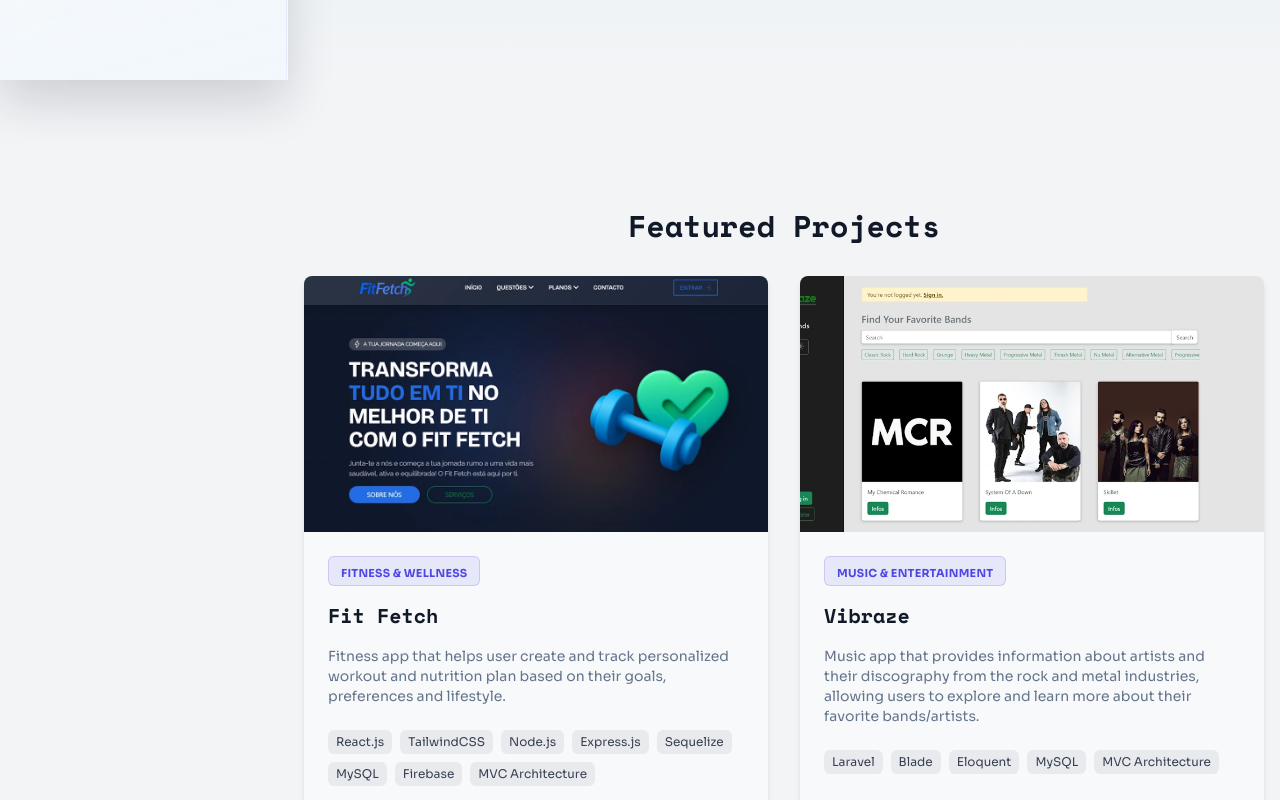
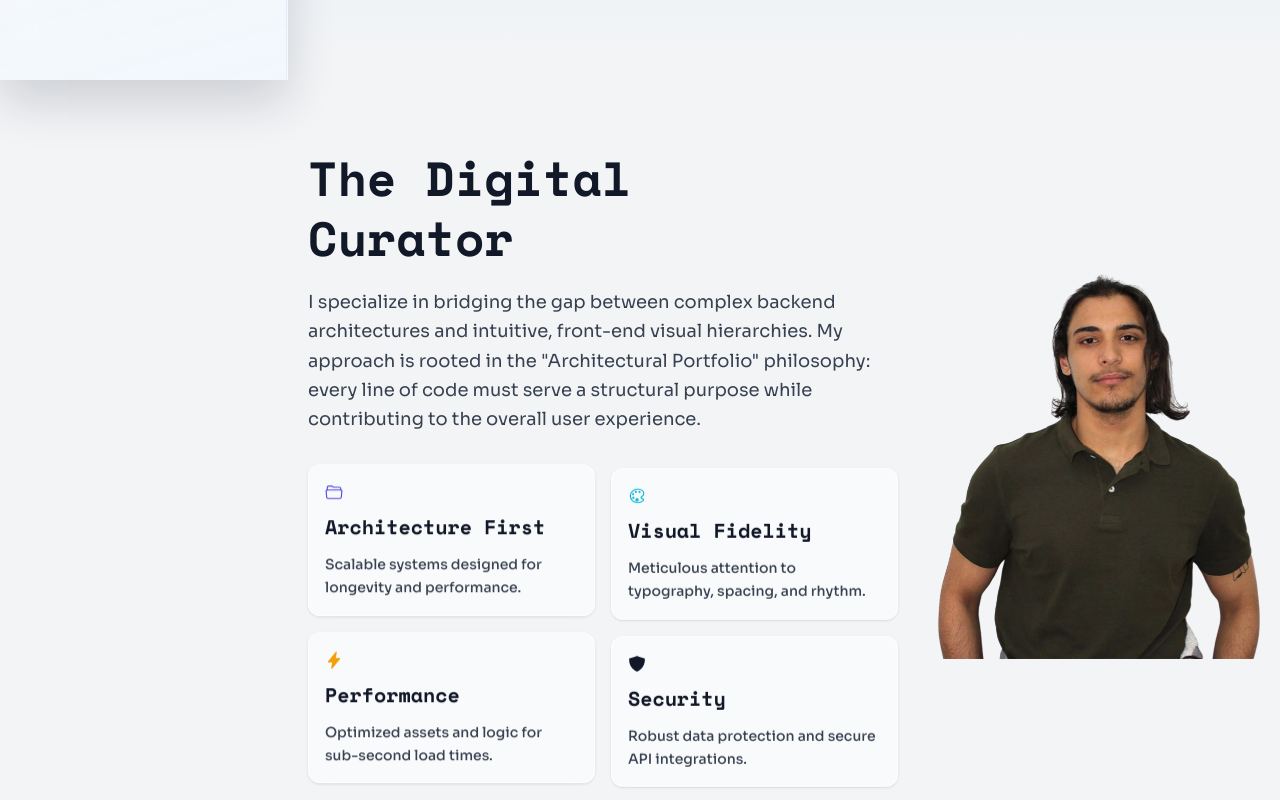
Before and after one commit to leonardojpires/personal-website, a React (Vite) app: page / in a window 1280 px wide. Shown: the part 720-1520 px from the top of the page. Built offline with nearby package versions, Linux system fonts and the light colour scheme.

Commit message:
feat: added Presentation section, moved Hero image and cards to Presentation section

```diff
--- a/src/components/HeroCard/HeroCards.jsx
+++ b/src/components/HeroCard/HeroCards.jsx
@@ -3,13 +3,30 @@
 import Rellax from "rellax";
 import { motion as Motion } from "framer-motion";
 
-export default function HeroCards({ icon, title, description }) {
+const cardPositionClasses = {
+    experience: "top-3 md:top-8 lg:top-12 right-12 md:right-20 rotate-[5deg] float-animation",
+    projects: "bottom-3 md:bottom-8 lg:bottom-12 left-12 sm:left-14 md:left-8 lg:-left-20 rotate-[-5deg] float-reverse-animation",
+    presentationTop: "top-6 md:top-48 right-2 md:right-8 rotate-[4deg] float-animation",
+    presentationBottom: "bottom-6 md:bottom-8 left-2 md:left-8 rotate-[-4deg] float-reverse-animation"
+};
+
+export default function HeroCards({ icon, title, description, positionVariant, mode = "floating", delay, floatVariant = "base" }) {
     const cardRef = useRef(null);
+    const isGrid = mode === "grid";
+    const resolvedVariant = positionVariant ?? (title === "EXPERIENCE" ? "experience" : "projects");
+    const isTopCard = isGrid
+        ? floatVariant !== "reverse"
+        : (resolvedVariant === "experience" || resolvedVariant === "presentationTop");
+    const rellaxSpeed = isTopCard ? -2 : 2;
 
     useEffect(() => {
+        if (isGrid) {
+            return undefined;
+        }
+
         if (cardRef.current) {
             const rellax = new Rellax(cardRef.current, {
-                speed: title === "EXPERIENCE" ? -2 : 2,
+                speed: rellaxSpeed,
                 center: true,
                 wrapper: null,
                 round: true,
@@ -19,18 +36,17 @@
 
             return () => rellax.destroy()
         }
-    }, [title])
+    }, [isGrid, rellaxSpeed])
 
     return (
         <Motion.div
             ref={cardRef}
-            initial={{ opacity: 0, y: title === "EXPERIENCE" ? -12 : 12 }}
+            initial={{ opacity: 0, y: isTopCard ? -12 : 12 }}
             animate={{ opacity: 1, y: 0 }}
-            transition={{ duration: 0.45, delay: title === "EXPERIENCE" ? 0.35 : 0.5, ease: "easeOut" }}
-            className={`hero-card ${
-            title === "EXPERIENCE"
-            ? "top-3 md:top-8 lg:top-12 right-12 md:right-16 lg:right-5 xl:-right-5 rotate-[5deg] float-animation"
-            : "bottom-3 md:bottom-8 lg:bottom-12 left-12 sm:left-14 md:left-8 lg:-left-20 rotate-[-5deg] float-reverse-animation"}`}
+            transition={{ duration: 0.45, delay: delay ?? (isTopCard ? 0.35 : 0.5), ease: "easeOut" }}
+            className={isGrid
+                ? `hero-card hero-card-grid ${floatVariant === "reverse" ? "float-reverse-animation" : "float-animation"}`
+                : `hero-card ${cardPositionClasses[resolvedVariant] ?? cardPositionClasses.projects}`}
         >
             <span aria-hidden="true">{ icon }</span>
             <span className="hero-card-title font-headline">{ title }</span>
--- a/src/components/HeroCard/index.css
+++ b/src/components/HeroCard/index.css
@@ -1,7 +1,7 @@
 @import "tailwindcss";
 
 .hero-card {
-    @apply w-[110px] md:w-[120px] lg:w-[150px] absolute hidden md:flex flex-col items-start gap-1.5 bg-(--gray-50)/90 text-(--gray-900) p-3 md:p-3.5 lg:p-4 rounded-lg shadow-lg backdrop-blur-md transition-all duration-300 ease-in-out;
+    @apply w-[104px] md:w-[114px] lg:w-[142px] absolute hidden md:flex flex-col items-start gap-1 bg-(--gray-50)/90 text-(--gray-900) p-2.5 md:p-3 lg:p-3.5 rounded-lg shadow-lg backdrop-blur-md transition-all duration-300 ease-in-out;
 }
 
 .hero-card:hover {
@@ -9,11 +9,27 @@
 }
 
 .hero-card-title {
-    @apply font-semibold text-[9px] md:text-[10px] lg:text-xs text-(--color-primary);
+    @apply font-semibold text-[8px] md:text-[9px] lg:text-[11px] text-(--color-primary);
 }
 
 .hero-card-description {
-    @apply font-bold text-sm md:text-base lg:text-lg;
+    @apply font-bold text-xs md:text-sm lg:text-base;
+}
+
+.hero-card-grid {
+    @apply relative flex w-full min-h-[120px] gap-2 bg-(--gray-50)/95 border border-white/70 rounded-xl p-4 shadow-sm;
+}
+
+.hero-card-grid > span:first-child {
+    @apply mt-0.5;
+}
+
+.hero-card-grid .hero-card-title {
+    @apply mt-1 text-lg md:text-xl text-(--gray-900);
+}
+
+.hero-card-grid .hero-card-description {
+    @apply mt-1 text-xs md:text-sm text-(--gray-700) leading-relaxed font-medium;
 }
 
 /* CUSTOM ANIMATIONS */
--- a/src/layouts/Hero/index.css
+++ b/src/layouts/Hero/index.css
@@ -1,7 +1,7 @@
 @import "tailwindcss";
 
 .hero-section {
-    @apply relative w-[1200px] flex flex-col items-center justify-center gap-10 lg:gap-20 px-5;
+    @apply relative w-[1200px] flex flex-col items-center justify-center gap-4 px-5;
 }
 
 .hero-buttons {
@@ -23,7 +23,3 @@
 .button-download-cv:hover {
     @apply -translate-y-0.75 shadow-md bg-(--gray-900) text-(--gray-50);
 }
-
-.hero-image {
-    @apply relative w-full sm:w-[350px] md:w-[400px] lg:w-[550px] bottom-0 right-0;
-}
--- /dev/null
+++ b/src/layouts/Presentation/Presentation.jsx
@@ -0,0 +1,105 @@
+import "./index.css";
+import personalImage2 from "../../../public/imgs/hero/personal_picture_2.webp";
+import { motion as Motion } from "framer-motion";
+import HeroCards from "./../../components/HeroCard/HeroCards";
+import { IoColorPaletteOutline, IoFlash, IoFolderOpenOutline, IoShield } from "react-icons/io5";
+
+export default function Presentation() {
+  return (
+    <section className="presentation-section">
+      <Motion.div
+        className="presentation-content"
+        initial={{ opacity: 0, x: -24 }}
+        animate={{ opacity: 1, x: 0 }}
+        transition={{ duration: 0.65, delay: 0.1, ease: "easeOut" }}
+      >
+        <h2 className="presentation-title font-headline">The Digital Curator</h2>
+        <p className="presentation-description font-body">
+          I specialize in bridging the gap between complex backend architectures and
+          intuitive, front-end visual hierarchies. My approach is rooted in the
+          "Architectural Portfolio" philosophy: every line of code must serve a structural
+          purpose while contributing to the overall user experience.
+        </p>
+
+        <div className="presentation-grid">
+          <HeroCards
+            mode="grid"
+            delay={0.2}
+            floatVariant="base"
+            icon={
+              <IoFolderOpenOutline
+                size={18}
+                className="text-(--color-primary)"
+                aria-hidden="true"
+                focusable="false"
+              />
+            }
+            title="Architecture First"
+            description="Scalable systems designed for longevity and performance."
+          />
+
+          <HeroCards
+            mode="grid"
+            delay={0.3}
+            floatVariant="reverse"
+            icon={
+              <IoColorPaletteOutline
+                size={18}
+                className="text-(--color-secondary)"
+                aria-hidden="true"
+                focusable="false"
+              />
+            }
+            title="Visual Fidelity"
+            description="Meticulous attention to typography, spacing, and rhythm."
+          />
+
+          <HeroCards
+            mode="grid"
+            delay={0.4}
+            floatVariant="base"
+            icon={
+              <IoFlash
+                size={18}
+                className="text-(--color-amber)"
+                aria-hidden="true"
+                focusable="false"
+              />
+            }
+            title="Performance"
+            description="Optimized assets and logic for sub-second load times."
+          />
+
+          <HeroCards
+            mode="grid"
+            delay={0.5}
+            floatVariant="reverse"
+            icon={
+              <IoShield
+                size={18}
+                className="text-(--gray-900)"
+                aria-hidden="true"
+                focusable="false"
+              />
+            }
+            title="Security"
+            description="Robust data protection and secure API integrations."
+          />
+        </div>
+      </Motion.div>
+
+      <Motion.div
+        className="presentation-image"
+        initial={{ opacity: 0, x: 24 }}
+        animate={{ opacity: 1, x: 0 }}
+        transition={{ duration: 0.65, delay: 0.15, ease: "easeOut" }}
+      >
+        <img
+          src={personalImage2}
+          alt="Portrait of Leonardo Pires"
+          className="w-100 pointer-events-none"
+        />
+      </Motion.div>
+    </section>
+  );
+}
--- /dev/null
+++ b/src/layouts/Presentation/index.css
@@ -0,0 +1,25 @@
+@import "tailwindcss";
+
+.presentation-section {
+    @apply w-full max-w-[1200px] mx-auto px-5 pt-5 mt-12 flex flex-col lg:flex-row justify-between items-center gap-10;
+}
+
+.presentation-image {
+    @apply relative order-2 lg:order-2 w-full sm:w-[350px] md:w-[400px] lg:w-[520px] flex justify-center lg:justify-end;
+}
+
+.presentation-content {
+    @apply order-1 lg:order-1 w-full max-w-[620px];
+}
+
+.presentation-title {
+    @apply text-3xl md:text-5xl font-bold text-(--gray-900) text-left max-w-[420px] leading-tight;
+}
+
+.presentation-description {
+    @apply mt-5 text-(--gray-700) text-base md:text-lg leading-relaxed;
+}
+
+.presentation-grid {
+    @apply mt-8 grid grid-cols-1 sm:grid-cols-2 gap-4;
+}
--- a/src/pages/Home/Home.jsx
+++ b/src/pages/Home/Home.jsx
@@ -1,5 +1,6 @@
 import "./index.css";
 import Hero from "../../layouts/Hero/Hero";
+import Presentation from './../../layouts/Presentation/Presentation';
 import About from './../../layouts/About/About';
 import CTA from './../../layouts/CTA/CTA';
 import { motion as Motion } from "framer-motion";
@@ -17,6 +18,8 @@
     return (
         <>
             <Hero />
+
+            <Presentation />
 
             <Motion.div {...sectionFade}>
                 <FeaturedProjects />
```
Also changed, not shown: src/layouts/Hero/Hero.jsx (+0 -38 lines), public/imgs/hero/personal_picture_2.webp (added).
